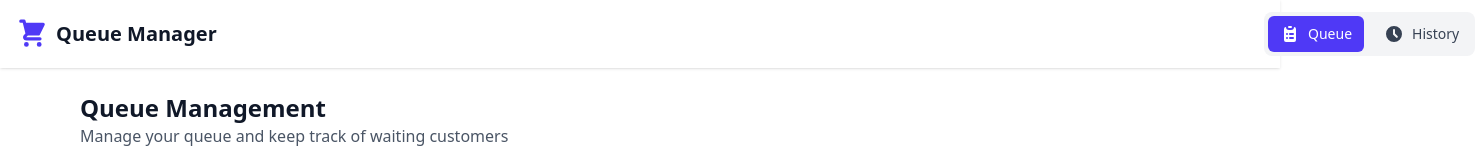
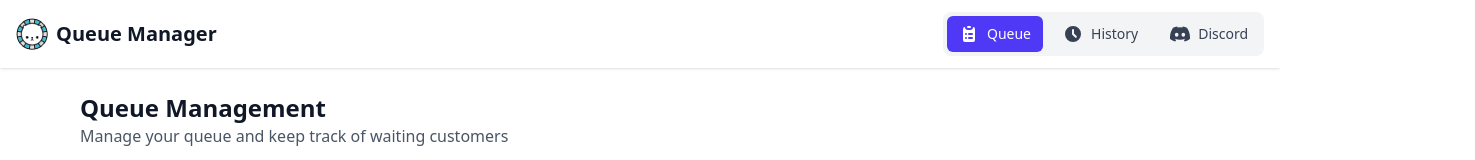
Before and after one commit to Takane42/maimai-queue, a Next.js app: page / in a window 1280 px wide. Shown: the top 160 px of the page, 1475 px wide, since content can reach past the window. Built offline with nearby package versions, Linux system fonts and the light colour scheme; no server answers; the database is empty.

Commit message:
Fix: Fix Navigation bar overflow, Add Discord Link, Change icon to derakuma

```diff
--- a/src/app/components/Navigation.js
+++ b/src/app/components/Navigation.js
@@ -1,10 +1,12 @@
 'use client';
 
 import Link from 'next/link';
+import Image from 'next/image';
 import { usePathname } from 'next/navigation';
 
 const Navigation = () => {
-  const pathname = usePathname();  const navItems = [
+  const pathname = usePathname();
+  const navItems = [
     {
       name: 'Queue',
       href: '/',
@@ -24,16 +26,30 @@ const Navigation = () => {
         </svg>
       ),
     },
+    {
+      name: 'Discord',
+      href: 'https://discord.gg/e7hGcJssBt',
+      icon: (
+        <svg xmlns="http://www.w3.org/2000/svg" className="h-5 w-5" viewBox="0 0 24 24" fill="currentColor">
+         <path d="M20.317 4.37a19.791 19.791 0 0 0-4.885-1.515a.074.074 0 0 0-.079.037c-.21.375-.444.864-.608 1.25a18.27 18.27 0 0 0-5.487 0a12.64 12.64 0 0 0-.617-1.25a.077.077 0 0 0-.079-.037A19.736 19.736 0 0 0 3.677 4.37a.07.07 0 0 0-.032.027C.533 9.046-.32 13.58.099 18.057a.082.082 0 0 0 .031.057a19.9 19.9 0 0 0 5.993 3.03a.078.078 0 0 0 .084-.028a14.09 14.09 0 0 0 1.226-1.994a.076.076 0 0 0-.041-.106a13.107 13.107 0 0 1-1.872-.892a.077.077 0 0 1-.008-.128a10.2 10.2 0 0 0 .372-.292a.074.074 0 0 1 .077-.01c3.928 1.793 8.18 1.793 12.062 0a.074.074 0 0 1 .078.01c.12.098.246.197.373.292a.077.077 0 0 1-.006.127a12.299 12.299 0 0 1-1.873.892a.077.077 0 0 0-.041.107c.36.698.772 1.362 1.225 1.993a.076.076 0 0 0 .084.028a19.839 19.839 0 0 0 6.002-3.03a.077.077 0 0 0 .032-.054c.5-5.177-.838-9.674-3.549-13.66a.061.061 0 0 0-.031-.03zM8.02 15.33c-1.183 0-2.157-1.085-2.157-2.419c0-1.333.956-2.419 2.157-2.419c1.21 0 2.176 1.096 2.157 2.42c0 1.333-.956 2.418-2.157 2.418zm7.975 0c-1.183 0-2.157-1.085-2.157-2.419c0-1.333.955-2.419 2.157-2.419c1.21 0 2.176 1.096 2.157 2.42c0 1.333-.946 2.418-2.157 2.418z"/>
+        </svg>
+      ),
+    }
   ];
 
   return (
     <nav className="bg-white dark:bg-gray-800 shadow-sm dark:shadow-gray-700/20 py-3 mb-6 sticky top-0 z-10">
       <div className="container mx-auto px-4">
-        <div className="flex flex-col sm:flex-row items-center">          <div className="flex-shrink-0 mb-4 sm:mb-0 flex items-center w-full justify-center sm:justify-start">
+        <div className="flex flex-col sm:flex-row items-center">
+          <div className="flex-shrink-0 mb-4 sm:mb-0 flex items-center justify-center sm:justify-start">
             <Link href="/" className="flex items-center">
-              <svg xmlns="http://www.w3.org/2000/svg" className="h-8 w-8 text-indigo-600 dark:text-indigo-400 mr-2" viewBox="0 0 20 20" fill="currentColor">
-                <path d="M3 1a1 1 0 000 2h1.22l.305 1.222a.997.997 0 00.01.042l1.358 5.43-.893.892C3.74 11.846 4.632 14 6.414 14H15a1 1 0 000-2H6.414l1-1H14a1 1 0 00.894-.553l3-6A1 1 0 0017 3H6.28l-.31-1.243A1 1 0 005 1H3zM16 16.5a1.5 1.5 0 11-3 0 1.5 1.5 0 013 0zM6.5 18a1.5 1.5 0 100-3 1.5 1.5 0 000 3z" />
-              </svg>
+              <Image
+                src="/dera.png"
+                alt="Logo"
+                width={32}
+                height={32}
+                className="h-8 w-8 mr-2"
+              />
               <span className="text-xl font-bold text-gray-900 dark:text-white">Queue Manager</span>
             </Link>
           </div>
```
Also changed, not shown: public/dera.png (added).
